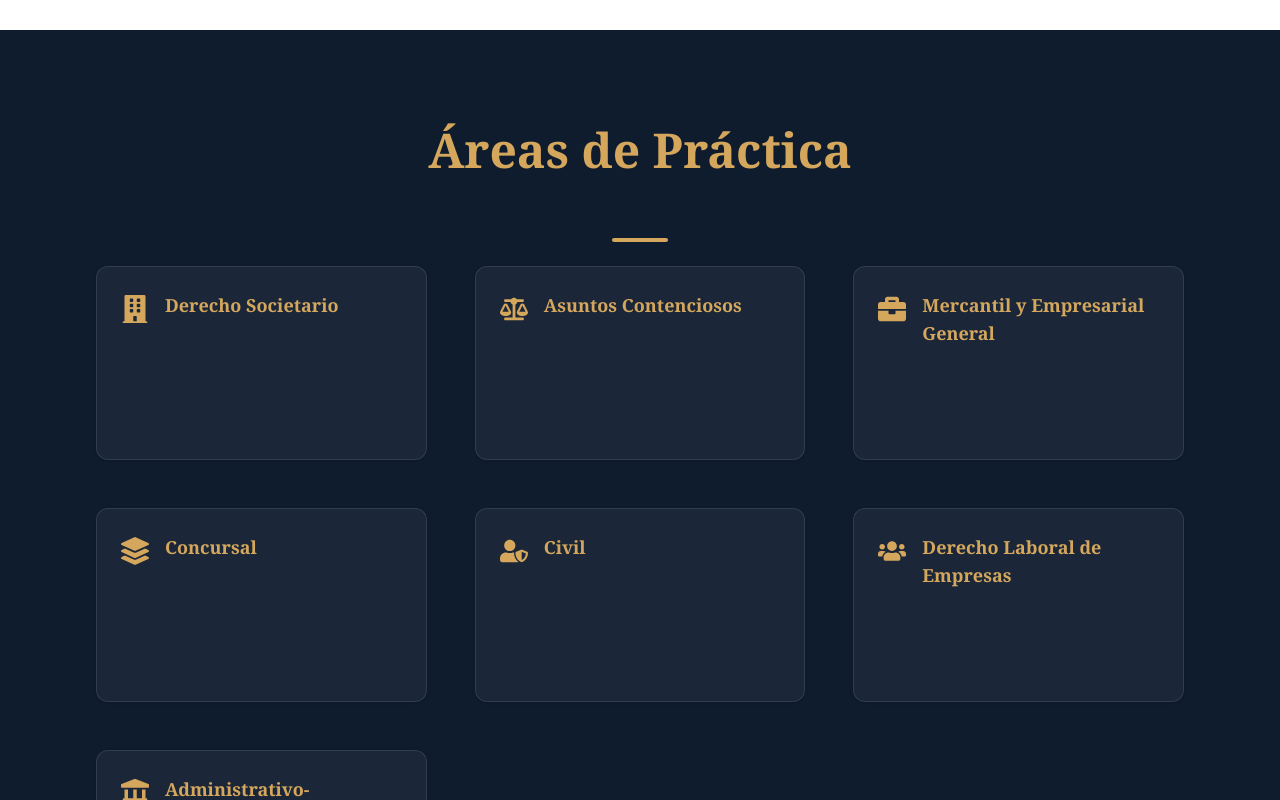
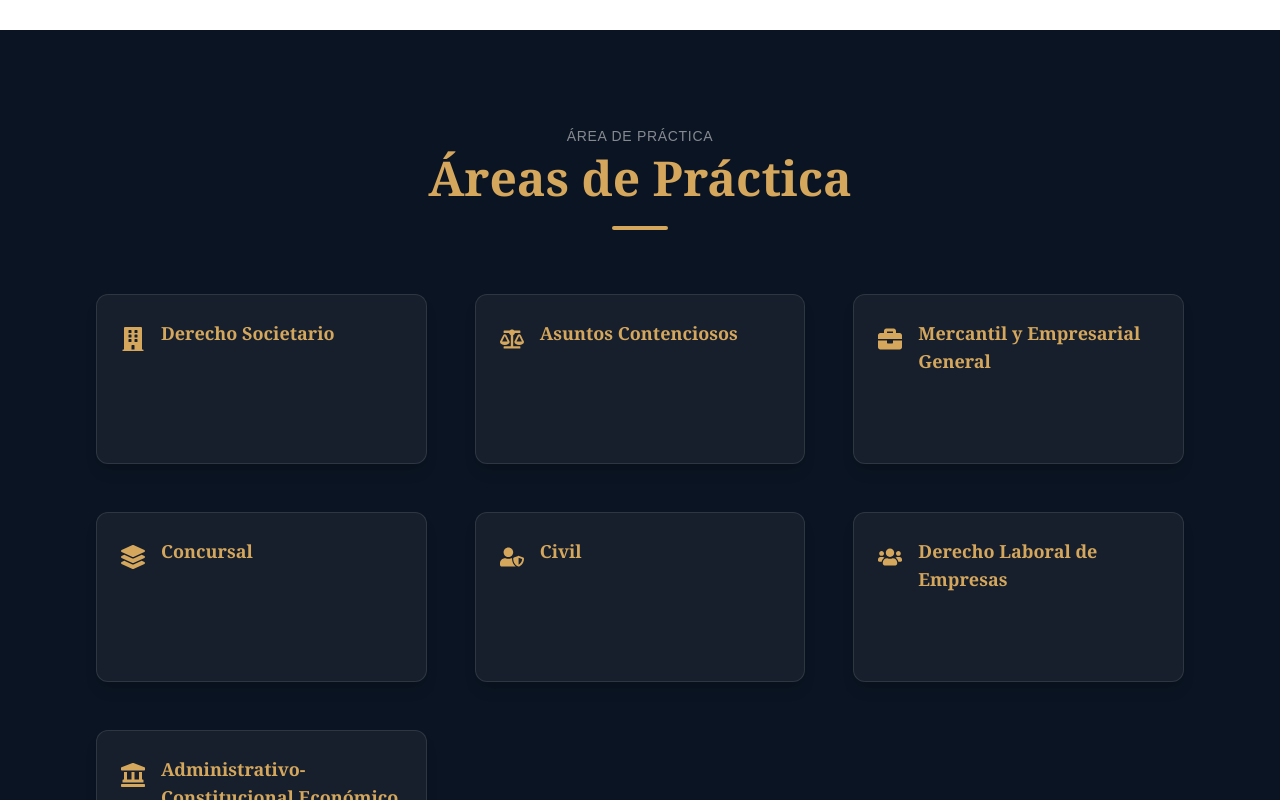
Before and after one commit to BHeydeBautista/MoroAbogados, a Next.js app: page / in a window 1280 px wide. Shown: the part 1480-2280 px from the top of the page. Built offline with nearby package versions, Linux system fonts and the light colour scheme.

Commit message:
info: cambios 5

```diff
--- /dev/null
+++ b/src/components/AreaCard.tsx
@@ -0,0 +1,67 @@
+'use client';
+
+import Link from 'next/link';
+import { motion } from 'framer-motion';
+import { ChevronDown } from 'lucide-react';
+
+interface Props {
+  icon: React.ReactNode;
+  title: string;
+  points: string[];
+  link: string;
+  index: number;
+}
+
+const AreaCard = ({ icon, title, points, link, index }: Props) => (
+  <motion.div
+    initial={{ opacity: 0, y: 20 }}
+    whileInView={{ opacity: 1, y: 0 }}
+    viewport={{ once: true }}
+    transition={{ duration: 0.5, delay: index * 0.1 }}
+    className="group/card bg-white/5 border border-white/10 rounded-xl p-6 shadow-lg transition-all duration-500 relative z-10 hover:z-20 hover:scale-[1.02] hover:brightness-110 hover:border-[#D4A75D]/30"
+    aria-label={`Área de práctica: ${title}`}
+  >
+    {/* Fondo difuso */}
+    <div className="absolute inset-0 pointer-events-none transition-all duration-500 z-0 group-hover:blur-sm group-hover:brightness-75 group-hover/card:blur-none group-hover/card:brightness-100" />
+
+    <div className="flex gap-4 items-start relative z-10">
+      <div className="pt-1">{icon}</div>
+      <div className="flex-1">
+        <h3 className="text-[#D4A75D] font-serif font-semibold text-lg mb-1">
+          {title}
+        </h3>
+        <div className="flex items-center text-white/60 text-sm opacity-0 group-hover/card:opacity-100 transition-opacity duration-300">
+          <ChevronDown size={18} />
+          <span className="ml-2 uppercase tracking-wider">Ver detalles</span>
+        </div>
+      </div>
+    </div>
+
+    <motion.ul
+      initial="hidden"
+      whileInView="visible"
+      viewport={{ once: true }}
+      variants={{
+        visible: { transition: { staggerChildren: 0.1 } },
+        hidden: {},
+      }}
+      className="overflow-hidden h-0 group-hover/card:h-auto transition-all duration-500 relative z-10 mt-2 ml-1 list-disc list-inside text-white/80 text-sm space-y-1"
+    >
+      {points.map((point, idx) => (
+        <motion.li key={idx} variants={{ visible: { opacity: 1 }, hidden: { opacity: 0 } }}>
+          {point}
+        </motion.li>
+      ))}
+    </motion.ul>
+
+    <div className="mt-2 opacity-0 group-hover/card:opacity-100 transition-opacity duration-300 relative z-10">
+      <Link href={link}>
+        <span className="text-[#D4A75D] text-sm hover:underline tracking-wide">
+          Ver más sobre el área →
+        </span>
+      </Link>
+    </div>
+  </motion.div>
+);
+
+export default AreaCard;
--- a/src/components/PracticeAreas.tsx
+++ b/src/components/PracticeAreas.tsx
@@ -1,6 +1,5 @@
 'use client';
 
-import Link from 'next/link';
 import { motion } from 'framer-motion';
 import { useLanguage } from '@/context/LanguageContext';
 import es from '@/locales/es.json';
@@ -14,57 +13,22 @@ import {
   FaUsers,
   FaLandmark,
 } from 'react-icons/fa';
-import { ChevronDown } from 'lucide-react';
+import AreaCard from './AreaCard';
 
-const iconStyle = 'text-[#D4A75D] flex-shrink-0';
+const iconStyle = 'text-[#D4A75D] flex-shrink-0 mt-1';
 
 const PracticeAreas = () => {
   const { language } = useLanguage();
   const t = language === 'es' ? es.areas : en.areas;
 
   const areas = [
-    {
-      icon: <FaBuilding size={28} className={iconStyle} />,
-      title: t.societario,
-      points: t.societario_points,
-      link: '/areas/societario',
-    },
-    {
-      icon: <FaBalanceScale size={28} className={iconStyle} />,
-      title: t.contencioso,
-      points: t.contencioso_points,
-      link: '/areas/contencioso',
-    },
-    {
-      icon: <FaBriefcase size={28} className={iconStyle} />,
-      title: t.mercantil,
-      points: t.mercantil_points,
-      link: '/areas/mercantil',
-    },
-    {
-      icon: <FaLayerGroup size={28} className={iconStyle} />,
-      title: t.concursal,
-      points: t.concursal_points,
-      link: '/areas/concursal',
-    },
-    {
-      icon: <FaUserShield size={28} className={iconStyle} />,
-      title: t.civil,
-      points: t.civil_points,
-      link: '/areas/civil',
-    },
-    {
-      icon: <FaUsers size={28} className={iconStyle} />,
-      title: t.laboral,
-      points: t.laboral_points,
-      link: '/areas/laboral',
-    },
-    {
-      icon: <FaLandmark size={28} className={iconStyle} />,
-      title: t.administrativo,
-      points: t.administrativo_points,
-      link: '/areas/administrativo',
-    },
+    { icon: <FaBuilding size={24} className={iconStyle} />, title: t.societario, points: t.societario_points, link: '/areas/societario' },
+    { icon: <FaBalanceScale size={24} className={iconStyle} />, title: t.contencioso, points: t.contencioso_points, link: '/areas/contencioso' },
+    { icon: <FaBriefcase size={24} className={iconStyle} />, title: t.mercantil, points: t.mercantil_points, link: '/areas/mercantil' },
+    { icon: <FaLayerGroup size={24} className={iconStyle} />, title: t.concursal, points: t.concursal_points, link: '/areas/concursal' },
+    { icon: <FaUserShield size={24} className={iconStyle} />, title: t.civil, points: t.civil_points, link: '/areas/civil' },
+    { icon: <FaUsers size={24} className={iconStyle} />, title: t.laboral, points: t.laboral_points, link: '/areas/laboral' },
+    { icon: <FaLandmark size={24} className={iconStyle} />, title: t.administrativo, points: t.administrativo_points, link: '/areas/administrativo' },
   ];
 
   return (
@@ -73,61 +37,21 @@ const PracticeAreas = () => {
       whileInView={{ opacity: 1, y: 0 }}
       viewport={{ once: true }}
       transition={{ duration: 0.8 }}
-      className="bg-[#0F1C2E] text-white px-6 lg:px-24 py-24"
+      className="bg-[#0B1422] text-white px-6 lg:px-24 py-24"
       aria-label={t.title}
     >
       <div className="max-w-7xl mx-auto">
-        <h2 className="text-4xl lg:text-5xl font-serif font-semibold text-[#D4A75D] text-center mb-16">
+        <p className="uppercase tracking-wider text-white/50 text-sm text-center mb-2">
+          ÁREA DE PRÁCTICA
+        </p>
+        <h2 className="text-4xl lg:text-5xl font-serif font-semibold text-[#D4A75D] text-center mb-6">
           {t.title}
         </h2>
-        <div className="w-14 h-1 bg-[#D4A75D] mx-auto my-6 rounded" />
+        <div className="w-14 h-1 bg-[#D4A75D] mx-auto mb-16 rounded" />
 
-        <div className="grid grid-cols-1 sm:grid-cols-2 lg:grid-cols-3 gap-12">
+        <div className="grid grid-cols-1 sm:grid-cols-2 lg:grid-cols-3 gap-12 group relative">
           {areas.map((area, i) => (
-            <motion.div
-              key={i}
-              initial={{ opacity: 0, y: 20 }}
-              whileInView={{ opacity: 1, y: 0 }}
-              viewport={{ once: true }}
-              transition={{ duration: 0.5, delay: i * 0.1 }}
-              className="group bg-white/5 border border-white/10 rounded-xl p-6 shadow hover:shadow-md transition flex flex-col gap-4 relative"
-            >
-              <div className="flex gap-4 items-start">
-                <div className="pt-1">{area.icon}</div>
-                <div className="flex-1">
-                  <h3 className="text-[#D4A75D] font-serif font-semibold text-lg mb-1">
-                    {area.title}
-                  </h3>
-
-                  <div className="flex items-center text-white/60 text-sm opacity-0 group-hover:opacity-100 transition-opacity duration-300">
-                    <ChevronDown size={18} />
-                    <span className="ml-2">Ver detalles</span>
-                  </div>
-                </div>
-              </div>
-
-              {/* Contenedor con overflow aislado */}
-              <div className="relative overflow-hidden h-0 group-hover:h-auto transition-all duration-500">
-                <motion.ul
-                  initial={{ opacity: 0 }}
-                  animate={{ opacity: 1 }}
-                  transition={{ duration: 0.3 }}
-                  className="mt-2 ml-1 list-disc list-inside text-white/80 text-sm space-y-1"
-                >
-                  {area.points.map((point: string, idx: number) => (
-                    <li key={idx}>{point}</li>
-                  ))}
-                </motion.ul>
-              </div>
-
-              <div className="mt-2 opacity-0 group-hover:opacity-100 transition-opacity duration-300">
-                <Link href={area.link}>
-                  <span className="text-[#D4A75D] text-sm hover:underline">
-                    Ver más sobre el área →
-                  </span>
-                </Link>
-              </div>
-            </motion.div>
+            <AreaCard key={i} {...area} index={i} />
           ))}
         </div>
       </div>
```
